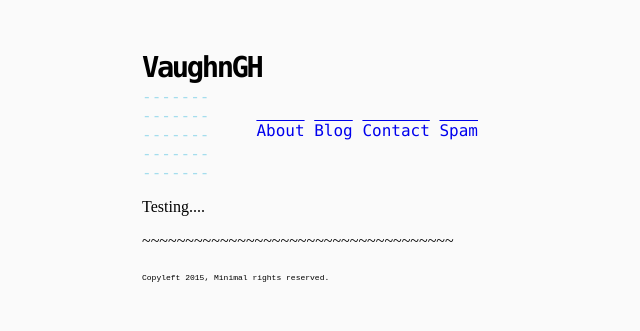
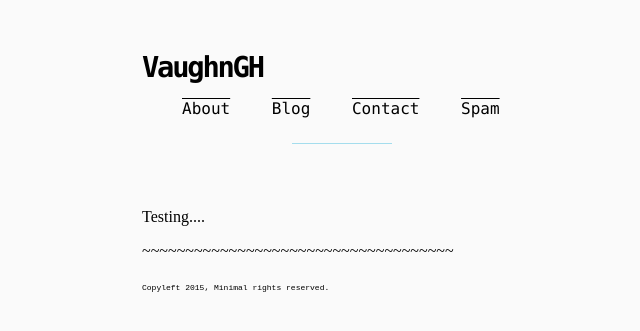
Before and after one commit to VaughnGH/newTheme, a Jekyll site: the page built from index.html, in a window 1280 px wide. Shown: the top 331 px of the page, without its empty margins (298-938 px from the left). Built offline with Jekyll 4.4.1, drawn with Linux system fonts in a browser that asks for light colours.

Commit message:
css backup

```diff
--- a/css/style.css
+++ b/css/style.css
@@ -18,13 +18,15 @@ header {
 p {
   font-size: 16px;
 }
-
+a:link, a:visited, a:hover, a:active {
+  color: inherit;
+}
 h1, h2, h3, h4, h5, h6 {
   margin-top: 0;
   margin-bottom: .5rem;
   line-height: .8;
   font-weight: bold;
-  letter-spacing: -.15rem;
+  letter-spacing: -.14rem;
 } h1 {
   font-size: 2rem;
 } h2 {
@@ -37,28 +39,33 @@ h1, h2, h3, h4, h5, h6 {
   font-size: 1.2rem;
 }
 
-header::after {
-  margin: auto ;
-  height: 1px;
-  color: #A4DDED;
-  content: "-----------------------------------";
+header:after {
+    display: block;
+    content: "";
+    width: 100px;
+    height: 1px;
+    margin: 4rem auto;
+    background-color: #A4DDED;
+    /*  margin: auto ;
+  color: #92C1C1;
+   #A4DDED
+  content: "";
+  */
 }
-footer::before {
+footer:before {
   margin: 2rem auto;
   height: 1px;
   content: "~~~~~~~~~~~~~~~~~~~~~~~~~~~~~~~~~~~~";
 }
 nav {
-  float: right;
-  margin-top: 1.4rem;
-  margin-right: 4rem;
-  margin-bottom: .5rem;
+  margin: 0rem 0rem 0rem 0rem;
+  float: left;
   line-height: .8;
 }
 nav li {
+  padding-right: 2rem;
   list-style: none;
   display: inline;
-  padding: 0 0 0 20;
 }
 nav ul{
   text-align: left;
```
